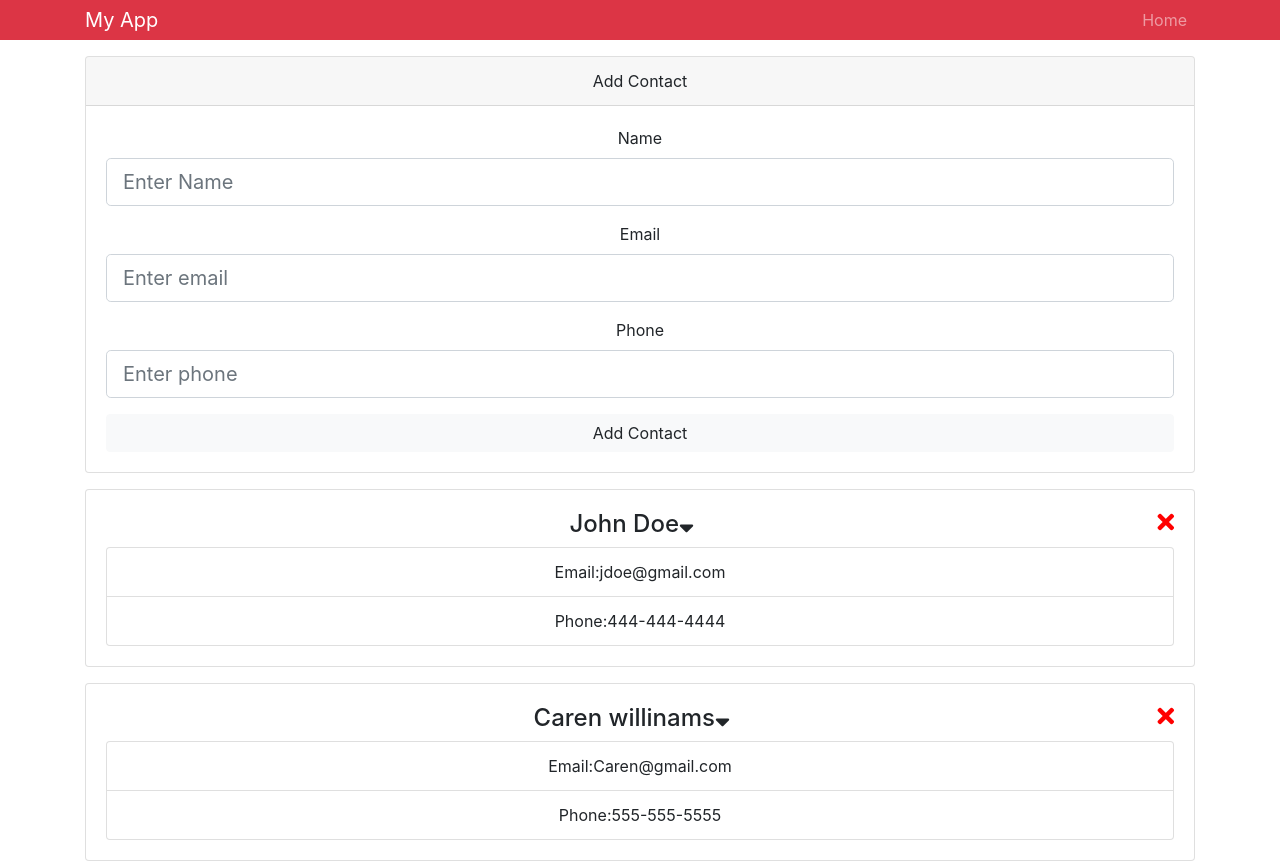
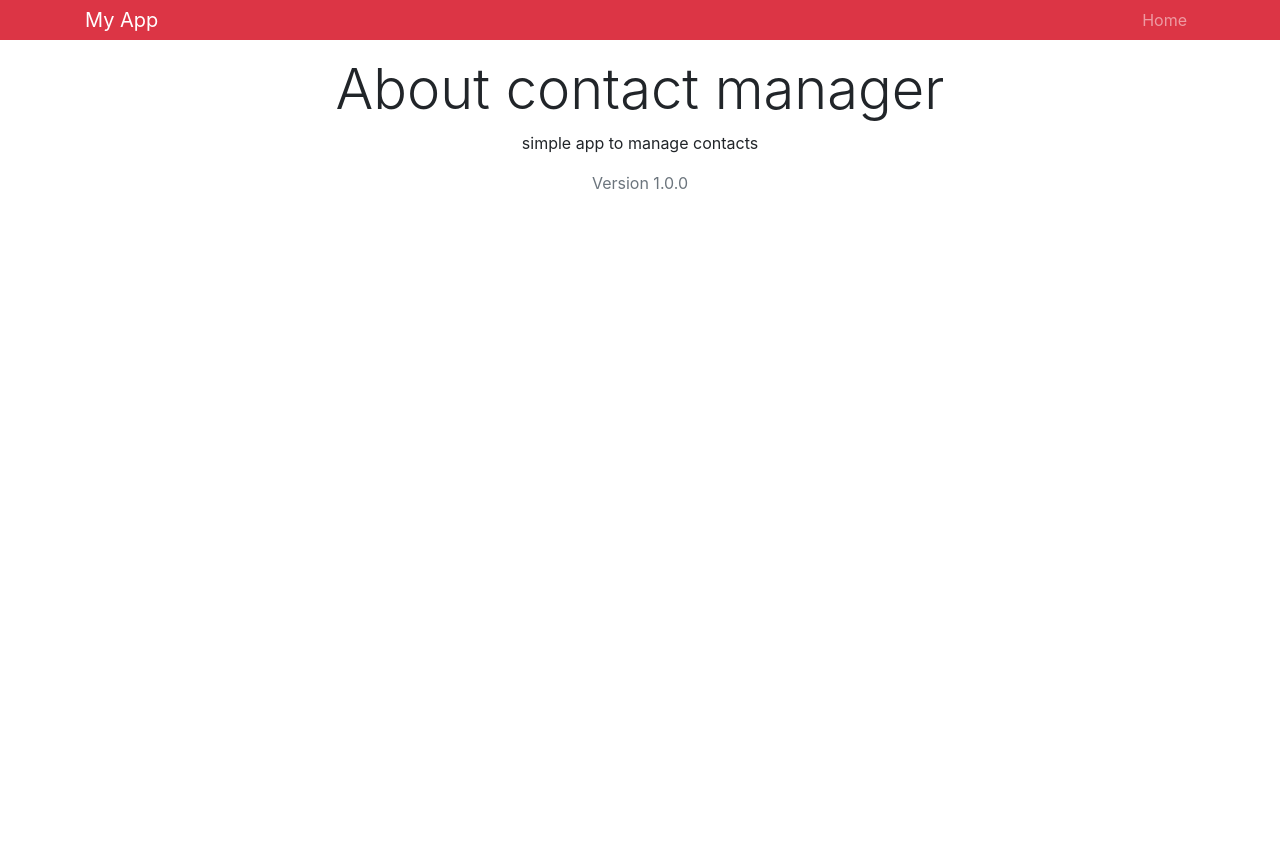
Before and after one commit to npnitin/ContactManager-ReactApp, a React (Create React App) app: page /about in a window 1280 px wide. Shown: the top 863 px of the page. After the commit the page ends 800 px from the top, so only its background shows below. Built offline with nearby package versions, Linux system fonts and the light colour scheme.

Commit message:
adds routing in react

```diff
--- a/package.json
+++ b/package.json
@@ -7,6 +7,7 @@
     "classnames": "^2.2.6",
     "react": "^16.8.1",
     "react-dom": "^16.8.1",
+    "react-router-dom": "^4.3.1",
     "react-scripts": "2.1.3",
     "uuid": "^3.3.2"
   },
--- a/src/App.js
+++ b/src/App.js
@@ -7,17 +7,24 @@ import Contacts from './components/contacts/Contacts';
 import AddContact from './components/contacts/AddContact';
 import AddContact1 from './components/contacts/AddContact1';
 import { Provider } from './components/context/context';
+import{ BrowserRouter as Router,Route,Switch } from 'react-router-dom';
+import About from './components/pages/about';
 class App extends Component {
   render() {
     return (
       <Provider>
-        <div className="App">
-        <Header/>
-        <div className="container">
-            <AddContact/>
-            <Contacts/>
-        </div>
-        </div>
+        <Router>
+            <div className="App">
+            <Header/>
+            <div className="container">
+            <Switch>
+              <Route exact path="/" component={Contacts}/>
+              <Route exact path="/contact/add" component={AddContact}/>
+              <Route exact path="/about" component={About}/>
+            </Switch>
+            </div>
+            </div>
+        </Router>
       </Provider>
     );
   }
--- a/src/components/contacts/Contacts.js
+++ b/src/components/contacts/Contacts.js
@@ -14,6 +14,7 @@ class Contacts extends Component {
           const { contacts } = value;
           return(
             <React.Fragment>
+              <h1 className="display-4 mb-2"><span className="text-danger">Contact</span> List</h1>
               {contacts.map(contact=>(
                 <Contact
                 key={contact.id}
--- /dev/null
+++ b/src/components/pages/about.js
@@ -0,0 +1,11 @@
+import React from 'react'
+
+export default () => {
+  return (
+    <div>
+      <h1 className="display-4">About contact manager</h1>
+      <p>simple app to manage contacts</p>
+      <p className="text-secondary">Version 1.0.0</p>
+    </div>
+  )
+}
```
Also changed, not shown: 1 other file (tests, documents, lock files or other folders).
